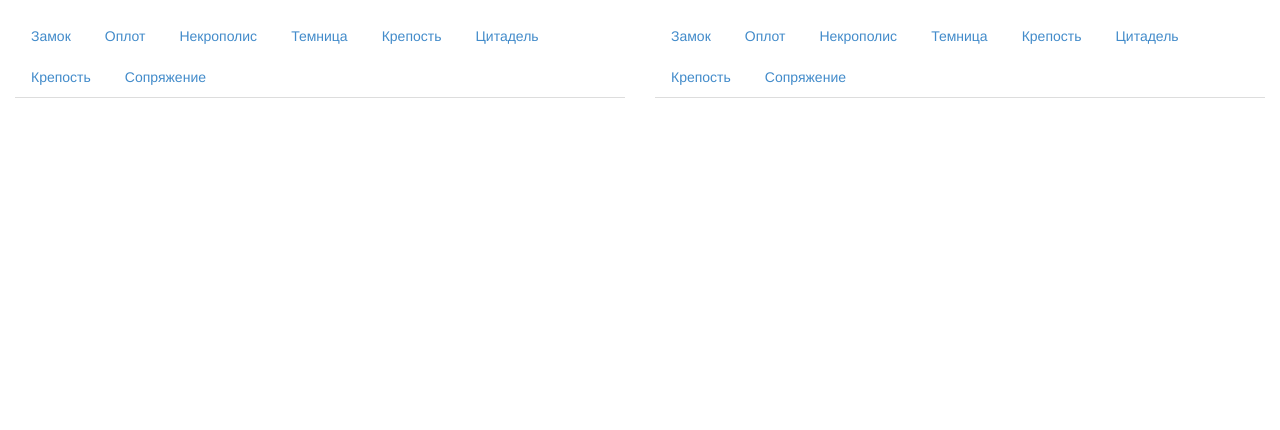
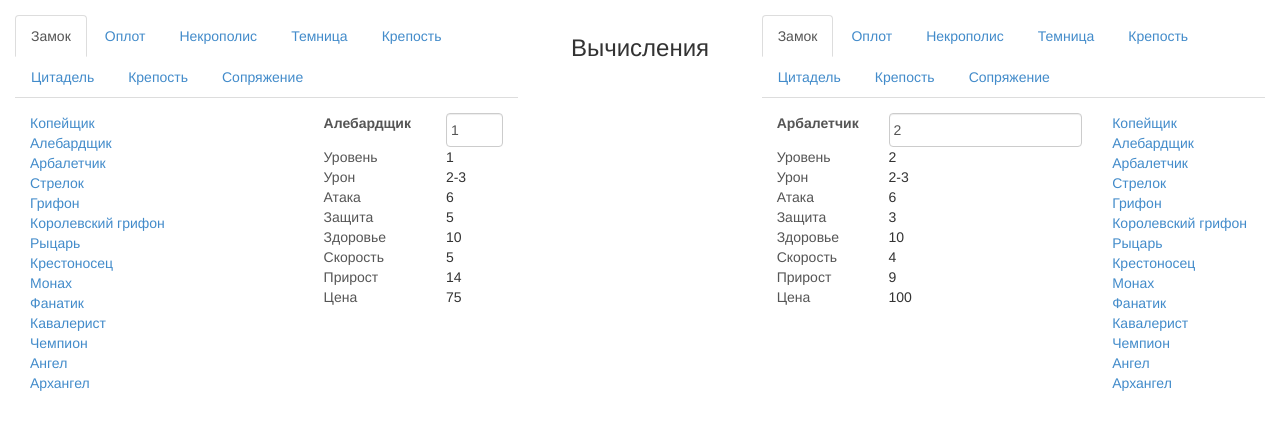
Before and after one commit to xhoskin/heroes, a plain HTML site: page index.html in a window 1280 px wide. Drawn offline with Linux system fonts and the light colour scheme.

Commit message:
промежуточный

```diff
--- a/css/main.less
+++ b/css/main.less
@@ -3,22 +3,37 @@
 @grid-pad: @grid-gutter-width / 2;
 
 .battlefield { padding: @grid-pad 0 0;  }
-.army { .make-xs-column(6); }
-.creatures-list { .make-xs-column(4); .list-unstyled; }
-.creature { .make-xs-column(8); }
+.army { .make-xs-column(5); }
+.creatures-list { .list-unstyled; padding-top: @grid-pad; }
+.creature { padding-top: @grid-pad; }
 
-//параметры существ
+// ** параметры существ
 .creature { display: none; }
-.creature-name { font-weight: bold; }
+.creature-name { .make-row();
+  .stat-label { font-weight: bold; }
+}
 .creature-stats { .list-unstyled;
   >li { .make-row(); }
 }
-.stat-label { .make-xs-column(4); font-weight: normal; color: @gray; }
-.stat-value { .make-xs-column(8); }
+.stat-label { font-weight: normal; color: @gray; }
 
-/*
+// ** различия в оформлении сторон
+.player-army {
+  .creatures-list { .make-xs-column(7); }
+  .creature { .make-xs-column(5); }
+  .stat-label { .make-xs-column(7); }
+  .stat-value { .make-xs-column(5); }
+}
+
 .enemy-army {
-  .creatures-list { .make-xs-column-push(6); }
-  .creature { .make-xs-column-pull(6); }
+  .creatures-list { .make-xs-column(4); .make-xs-column-push(8); }
+  .creature { .make-xs-column(8); .make-xs-column-pull(4); }
+  .stat-label { .make-xs-column(4); }
+  .stat-value { .make-xs-column(8); }
 }
-*/
+
+// ** панель вычислений
+.calculation { .make-xs-column(2); text-align: center; }
+
+
+.creature-number { padding: 0 4px;  }
--- a/index.html
+++ b/index.html
@@ -21,9 +21,9 @@
       <ul id="player-creatures" class="creatures-list"></ul>
 
       <div id="player-creature" class="player-creature creature">
-        <div class="row">
-          <header class="creature-name" >
-            <span data-value="name"></span>
+        <header class="creature-name">
+          <span data-value="name" class="stat-label form-label"></span>
+          <span class="stat-value"><input id="player-creature-number" class="creature-number form-control" type="number" name=""></span>
         </header>
         <ul class="creature-stats">
           <li>
@@ -60,9 +60,13 @@
           </li>
         </ul>
       </div>
-      </div>
 
     </div> <!-- / player-army -->
+
+    <div class="calculation">
+      <h3>Вычисления</h3>
+      <div id="calculated-damage"></div>
+    </div>
 
     <div class="enemy-army army">
 
@@ -72,9 +76,9 @@
       <ul id="enemy-creatures" class="creatures-list"></ul>
 
       <div id="enemy-creature" class="creature">
-        <div class="row">
         <header class="creature-name" >
-            <span data-value="name"></span>
+          <span data-value="name" class="stat-label form-label"></span>
+          <span class="stat-value"><input id="enemy-creature-number" class="creature-number form-control" type="number" name=""></span>
         </header>
         <ul class="creature-stats">
           <li>
@@ -111,7 +115,6 @@
           </li>
         </ul>
       </div>
-      </div>
 
 
     </div> <!-- / enemy-army -->
--- a/js/script.js
+++ b/js/script.js
@@ -1,4 +1,7 @@
 //(function(){
+
+  var attacker = {},
+      defenser = {};
 
   //класс существа
   function Creature( name, level, damageMin, damageMax, attack, defense, health, speed, growth, goldPrice, resourcePrice ) {
@@ -71,15 +74,24 @@
 
   //методы существа
   Creature.prototype.print = function(army) {
-    var table = $('#' + army + '-creature');
+     var table = $('#' + army + '-creature'),
+        damage = this.damageMin + "-" + this.damageMax ;
     table.show();
     for ( var key in this ) {
       $(table).find('[data-value="' + key + '"]').text( this[key] );
     }
-    $(table).find('[data-value="damage"]').text( this.damageMin + "-" + this.damageMax );
-    $(table).find('[data-value="price"]').text(
-      this.resourcePrice === '' ? this.goldPrice : this.goldPrice + ", " + this.resourcePrice
+    if ( this.damageMin === this.damageMax ) {
+      damage = this.damageMin
+    }
+    $(table).find('[data-value="damage"]').text( damage );
+    $(table).find('[data-value="price"]').html(
+      this.resourcePrice === '' ? this.goldPrice : this.goldPrice + "<br>" + this.resourcePrice
     );
+    if ( army === 'player') {
+      attacker = this;
+    } else {
+      defenser = this;
+    }
   };
 
   //создание городов
@@ -122,8 +134,36 @@
   rampart.addCreature( "Зелёный дракон",    7, 40, 50, 18, 18, 180, 10, 1,  2400, '1 кристалл' );
   rampart.addCreature( "Золотой дракон",    7, 40, 50, 27, 27, 250, 16, 1,  4000, '2 кристалл' );
 
+  var calculateDamage = function(){
+    var oursNum   = $('#player-creature-number').val(),
+        theirsNum = $('#enemy-creature-number').val(),
+        modDmg    = ( attacker.attack - defenser.defense ) * 0.05;
+    if ( attacker.damageMin === attacker.damageMax ) {
+        var baseDmg  = attacker.damageMin * oursNum,
+            sumDmg   = Math.round(attacker.damageMin * oursNum * modDmg * baseDmg) + baseDmg;
+    } else {
+        var baseDmg  = {
+              min:   Math.round(attacker.damageMin * oursNum * modDmg * baseDmg) + baseDmg,
+              max:   Math.round(attacker.damageMax * oursNum * modDmg * baseDmg) + baseDmg
+            },
+            sumDmg = baseDmg.min + '-' + baseDmg.max;
+    }
+    $('#calculated-damage').html( baseDmg );
+  }
+
+  $('#player-creature-number').on('input', calculateDamage);
+
+
+
 //})();
 
 $(function () {
   cities.print()
+  $('#player-cities>li:nth(0)>a').click();
+  $('#player-creatures>li:nth(1)>a').click();
+  $('#player-creature-number').val(1);
+
+  $('#enemy-cities>li:nth(0)>a').click();
+  $('#enemy-creatures>li:nth(2)>a').click();
+  $('#enemy-creature-number').val(2);
 });
```
Also changed, not shown: css/main.css. Lines whose indentation alone changed are shown as unchanged.
